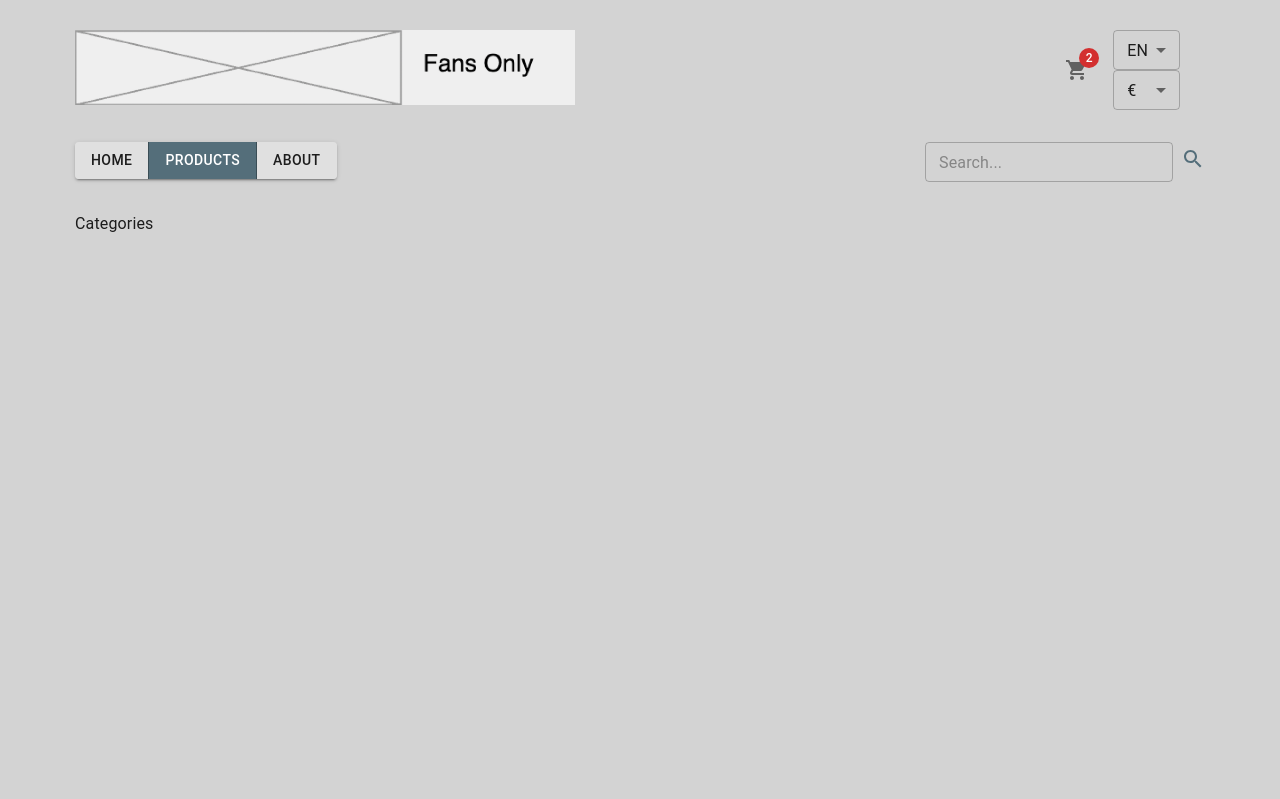
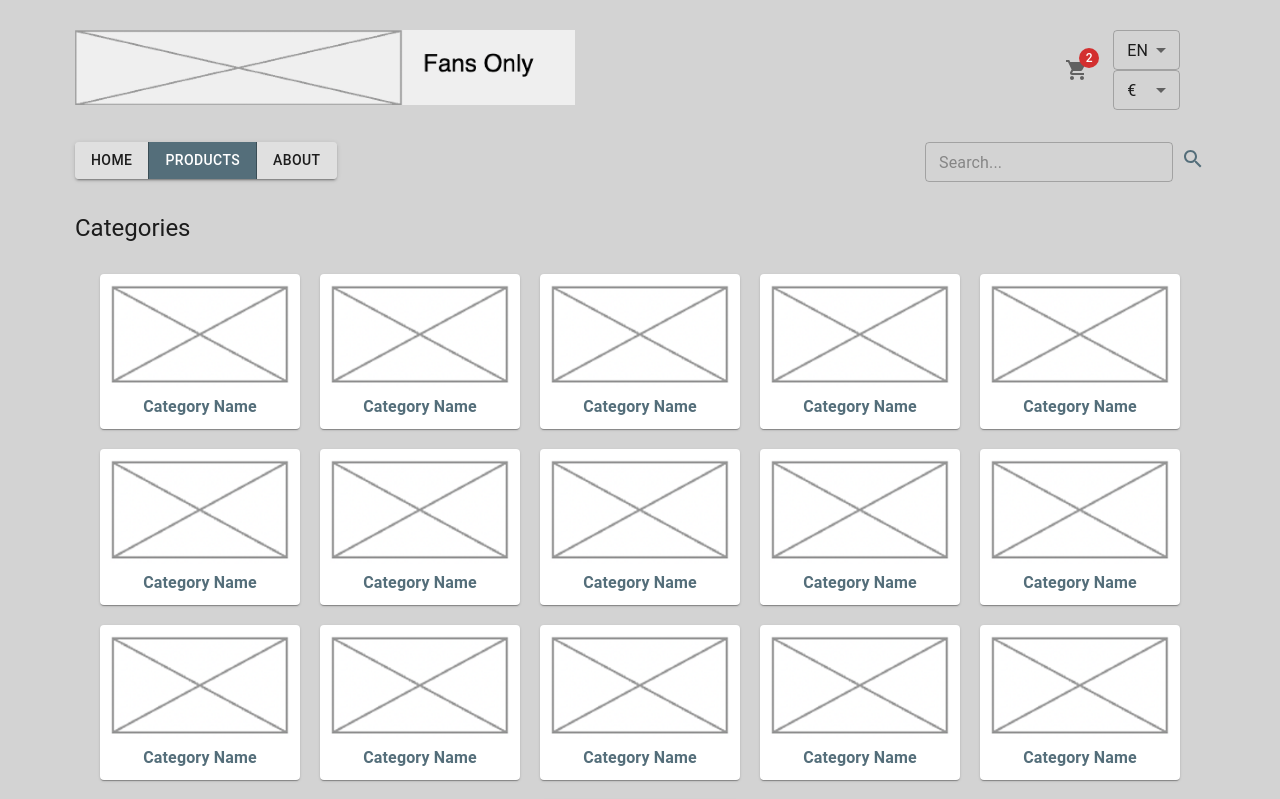
Before and after one commit to VeeHalonen/ux-prototype, a React (Create React App) app: page /categories in a window 1280 px wide. Shown: the top 799 px of the page. Built offline with nearby package versions, Linux system fonts and the light colour scheme.

Commit message:
Add Categories page

```diff
--- a/src/views/Categories.jsx
+++ b/src/views/Categories.jsx
@@ -1,5 +1,24 @@
+import { Typography } from "@mui/material";
+import Category from "../components/Category";
+
 const Categories = () => {
-  return <div>Categories</div>;
+  return (
+    <div style={{ textAlign: "center" }}>
+      <Typography paragraph variant="h5" textAlign="start">
+        Categories
+      </Typography>
+      <div
+        style={{
+          marginTop: 20,
+          marginBottom: 30,
+        }}
+      >
+        {[...Array(16)].map((e, i) => {
+          return <Category key={i} />;
+        })}
+      </div>
+    </div>
+  );
 };
 
 export default Categories;
```
